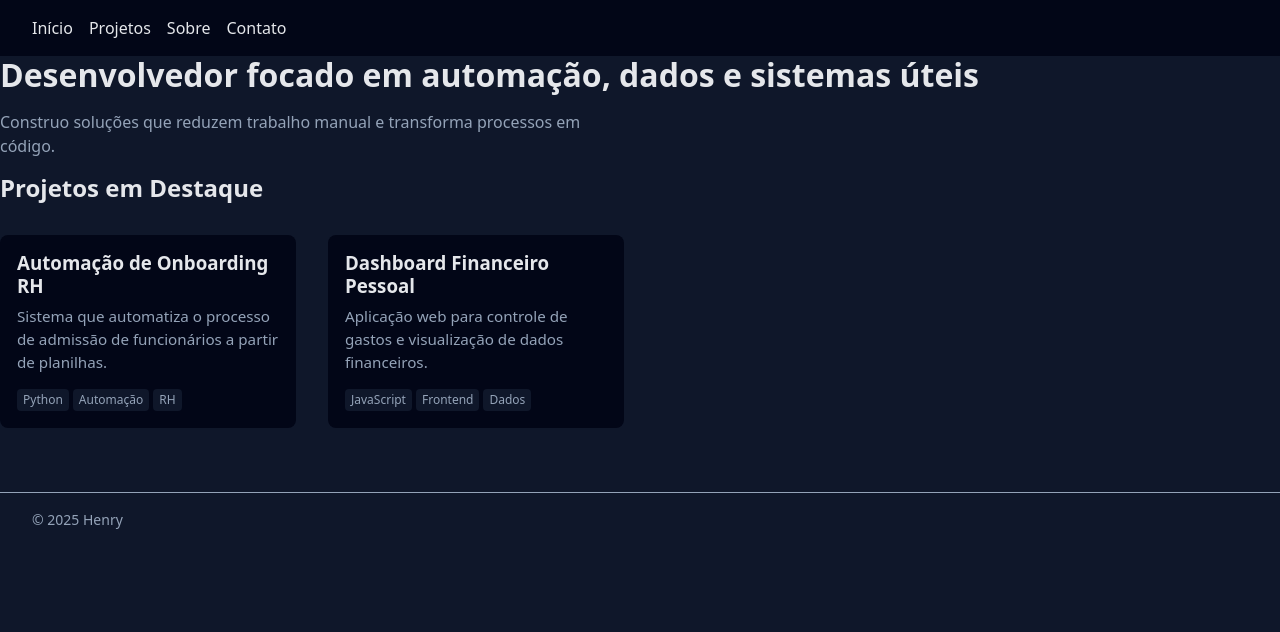
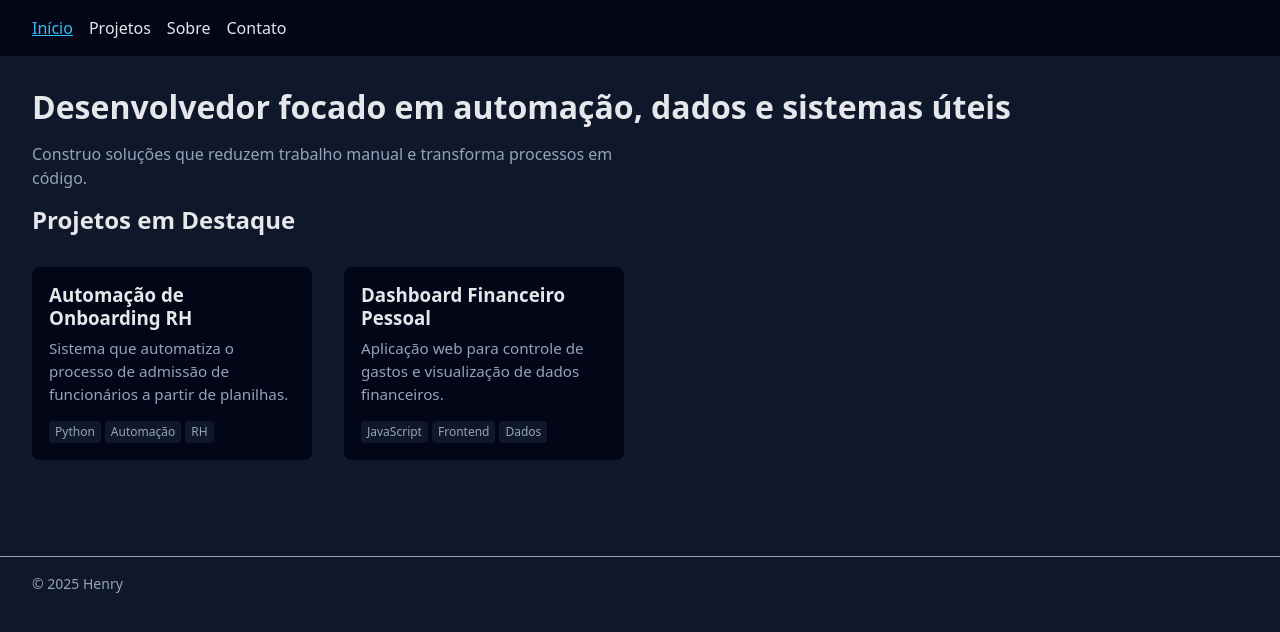
Before and after one commit to HWDelCol/portfolio, a plain HTML site: page index.html in a window 1280 px wide. Drawn offline with Linux system fonts and the light colour scheme.

Commit message:
feat: finalize portfolio base with dynamic projects and Netlify deployment

```diff
--- a/css/layout/grid.css
+++ b/css/layout/grid.css
@@ -0,0 +1,3 @@
+main {
+  padding: var(--space-lg);
+}
--- a/css/layout/header.css
+++ b/css/layout/header.css
@@ -17,3 +17,8 @@ header nav a{
 header nav a:hover{
     color: var(--color-accent);
 }
+
+header nav a.active {
+  color: var(--color-accent);
+  text-decoration: underline;
+}
--- a/index.html
+++ b/index.html
@@ -11,6 +11,7 @@
     <link rel="stylesheet" href="css/base/typography.css">
     <link rel="stylesheet" href="css/layout/header.css" />
     <link rel="stylesheet" href="css/layout/footer.css" />
+    <link rel="stylesheet" href="css/layout/grid.css">
     <link rel="stylesheet" href="css/components/cards.css" />
 
 </head>
--- a/js/modules/navigation.js
+++ b/js/modules/navigation.js
@@ -0,0 +1,10 @@
+export function highlightActiveLink() {
+  const links = document.querySelectorAll("header nav a");
+  const currentPage = window.location.pathname.split("/").pop();
+
+  links.forEach(link => {
+    if (link.getAttribute("href") === currentPage) {
+      link.classList.add("active");
+    }
+  });
+}
--- a/js/modules/projects.js
+++ b/js/modules/projects.js
@@ -1,5 +1,3 @@
-// projects.js
-
 import { fetchJSON } from "../core/utils.js";
 
 function createProjectCard(project) {
@@ -15,29 +13,54 @@ function createProjectCard(project) {
   const tagsContainer = document.createElement("div");
   tagsContainer.className = "project-tags";
 
+  if (Array.isArray(project.tags)) {
     project.tags.forEach(tag => {
       const span = document.createElement("span");
       span.className = "project-tag";
       span.textContent = tag;
       tagsContainer.appendChild(span);
     });
+  }
 
   card.append(title, description, tagsContainer);
   return card;
 }
 
-export async function renderProjects(containerId, { featuredOnly = false } = {}) {
+/**
+ * @param {string} containerId
+ * @param {Object} options
+ * @param {boolean} options.featuredOnly
+ */
+export async function renderProjects(
+  containerId,
+  { featuredOnly = false } = {}
+) {
   const container = document.getElementById(containerId);
   if (!container) return;
 
   container.innerHTML = "";
   container.classList.add("projects-grid");
 
+  try {
     const projects = await fetchJSON("data/projects.json");
 
-  projects
-    .filter(p => !featuredOnly || p.featured)
-    .forEach(project => {
-      container.appendChild(createProjectCard(project));
+    const filteredProjects = projects.filter(
+      project => !featuredOnly || project.featured === true
+    );
+
+    if (filteredProjects.length === 0) {
+      container.innerHTML = "<p>Nenhum projeto disponível no momento.</p>";
+      return;
+    }
+
+    filteredProjects.forEach(project => {
+      const card = createProjectCard(project);
+      container.appendChild(card);
     });
+
+  } catch (error) {
+    console.error(error);
+    container.innerHTML =
+      "<p>Erro ao carregar projetos. Tente novamente mais tarde.</p>";
   }
+}
--- a/js/pages/home.js
+++ b/js/pages/home.js
@@ -1,3 +1,5 @@
 import { renderProjects } from "../modules/projects.js";
+import { highlightActiveLink } from "../modules/navigation.js";
 
 renderProjects("projects-container", { featuredOnly: true });
+highlightActiveLink();
--- a/js/pages/projects.js
+++ b/js/pages/projects.js
@@ -1,3 +1,5 @@
 import { renderProjects } from "../modules/projects.js";
+import { highlightActiveLink } from "../modules/navigation.js";
 
 renderProjects("projects-container");
+highlightActiveLink();
```
Also changed, not shown: about.html (+1 -0 lines), contact.html (+1 -0 lines), projects.html (+1 -0 lines). Lines whose indentation alone changed are shown as unchanged.
